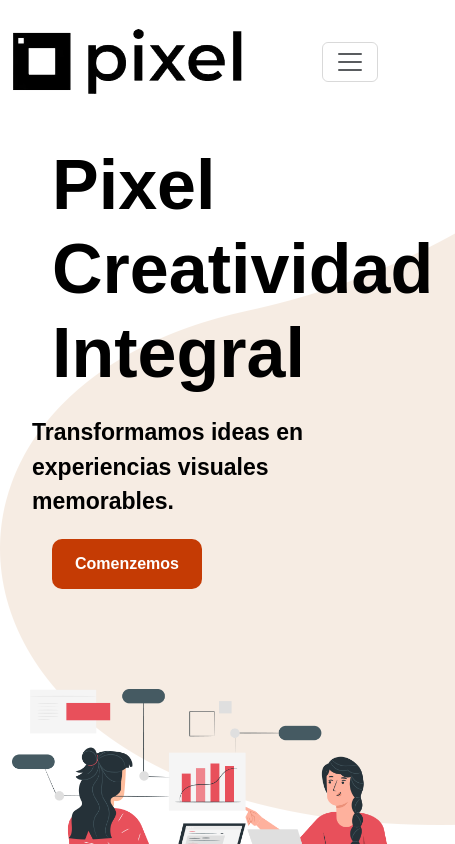
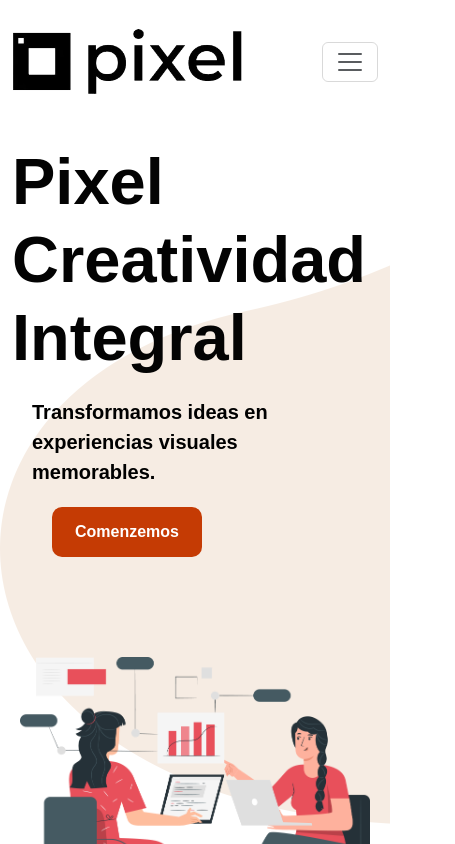
Before and after one commit to joseismaelvargas/pixel.comto, a React (Vite) app: page / in a window 390 px wide. Shown: the top 844 px of the page, 455 px wide, since content can reach past the window. Built offline with nearby package versions, Linux system fonts and the light colour scheme.

Commit message:
responsive

```diff
--- a/src/components/common/footer.css
+++ b/src/components/common/footer.css
@@ -60,10 +60,21 @@ footer{
      }
   }
   @media only screen and (max-width: 450px) {
-    footer{
-      width: 455px;
+    footer {
+      padding: 10px; /* Reduce el padding para pantallas muy pequeñas */
   }
-  .footerContainer{
-     justify-content: space-evenly;
+
+  .footerContainer {
+      justify-content: center; /* Centra los elementos del footer en pantallas muy pequeñas */
+  }
+
+  .flex1, .flex2, .flex3, .flex4, .flex5 {
+      width: 50%; /* Asegura que las secciones ocupen todo el ancho */
+      margin: 10px 0; /* Reduce los márgenes entre las secciones */
+      text-align: center; /* Centra el contenido dentro de cada sección */
+  }
+
+  .bi {
+      font-size: 18px; /* Ajusta el tamaño de los iconos en pantallas pequeñas */
   }
   }
--- a/src/components/secciones/Pixelinit.jsx
+++ b/src/components/secciones/Pixelinit.jsx
@@ -7,7 +7,7 @@ export const Pixelinit=()=>{
 
         <div className="pixel">
         <motion.h1
-            className="title"
+            className="titleinit"
             initial={{ opacity: 0, y: -50 }}
             animate={{ opacity: 1, y: 0 }}
             transition={{ duration: 2 }}
@@ -16,7 +16,7 @@ export const Pixelinit=()=>{
           </motion.h1>
 
           <motion.p
-            className="parrafos"
+            className="parrafosinit"
             initial={{ opacity: 0 }}
             animate={{ opacity: 1 }}
             transition={{ duration: 2, delay: 0.5 }}
--- a/src/components/secciones/main.css
+++ b/src/components/secciones/main.css
@@ -12,13 +12,13 @@ body{
 .imgmain{
     width: 500px;
 }
-.title{
+.titleinit{
     font-weight: bold;
     font-family: sans-serif;
     font-size: 70px;
     color: rgb(0, 0, 0);
 }
-.parrafos{
+.parrafosinit{
     font-family: sans-serif;
     font-weight: bold;
     color: rgb(0, 0, 0);
@@ -185,7 +185,7 @@ body{
     }
 
     .imgmain{
-      width: 400px;
+      width: 350px;
 
 
     }
@@ -196,6 +196,7 @@ body{
     .img{
       margin: 100px auto;
     }
+
     .boxfather{
         display: flex;
         flex-wrap: wrap;
@@ -221,14 +222,17 @@ body{
         width: 1000px;
         height: 500px;
        }
-       .pixel1{
+       .secctionpixel{
 
 
-          max-width: 100%; /* Ancho completo en pantallas muy pequeñas */
-          margin: 30px 0; /* Ajusta los márgenes para un espaciado adecuado */
+          width: 100%;
+        margin: 0px -10px;
+
 
       }
-
+      .pixel1{
+        text-align: start;
+      }
 
 
 
@@ -239,22 +243,31 @@ body{
         font-size: 22px;
        }
        .roboto-thinpixel{
-        text-align: center;
+        text-align: start;
+        font-size: 20px;
        }
        .material-symbols-outlined{
         font-size: 90px;
        }
-       .parrafos{
-        font-size: 23px;
+       .parrafosinit{
+        font-size: 20px;
         margin: 20px;
+        text-align: start;
        }
       .pixel{
-        width: 400px;
-        margin: 0px -30px;
-        /* border: solid 2px black; */
+        width: 100%;
+        /* margin: 0px -30px; */
+
+
       }
-      .title{
-        font-size: 10px;
-        margin: auto auto;
+      .titleinit{
+        color: #030303;
+        text-align: start;
+        font-size: 65px;
+      }
+      .pixel1 h1{
+       font-size: 35px;
+       font-weight: 600;
+       margin: 10px;
       }
        }
```
